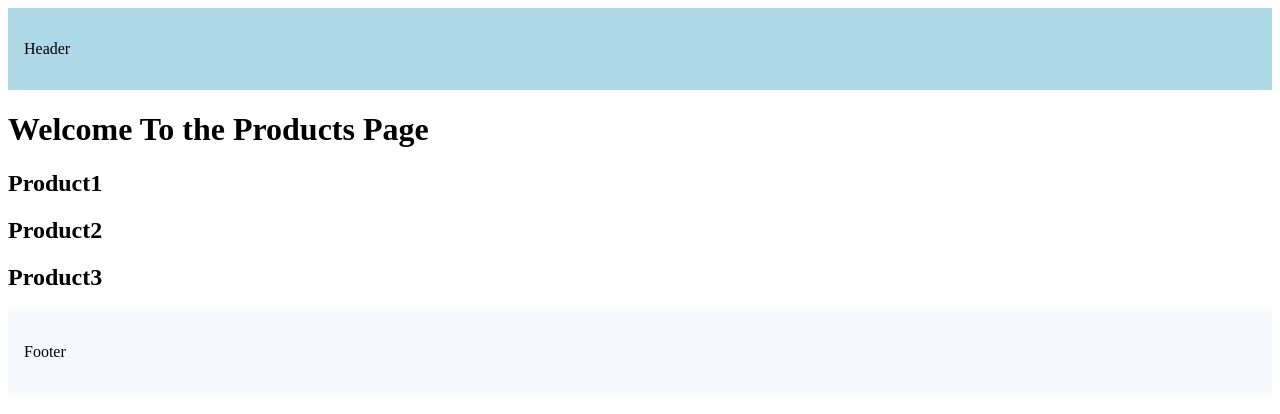
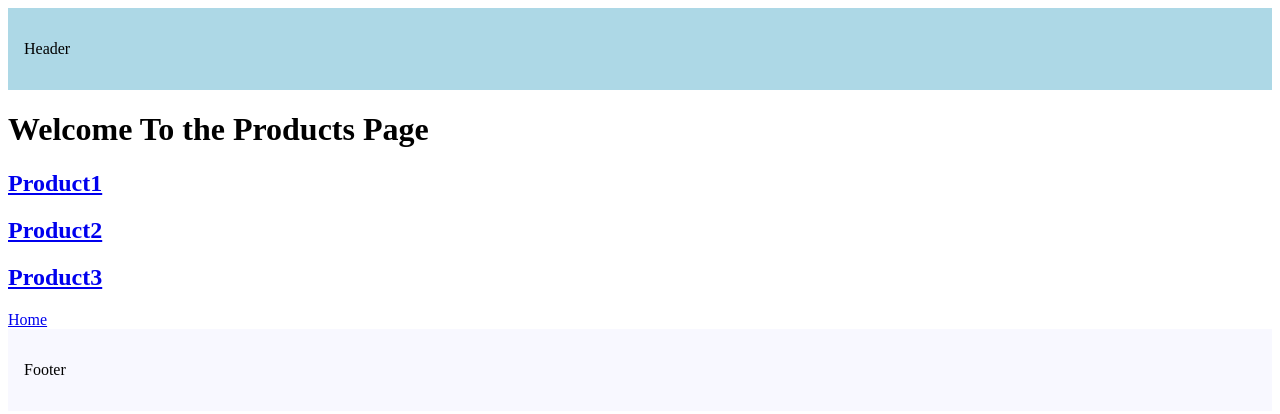
Before and after one commit to Anoopkr1906/Next_JS, a Next.js app in the folder routing_demo/: page /products in a window 1280 px wide. Shown: the top 414 px of the page. Built offline with nearby package versions, Linux system fonts and the light colour scheme.

Commit message:
Learnt link component Navogation

```diff
--- a/routing_demo/src/app/blog/page.tsx
+++ b/routing_demo/src/app/blog/page.tsx
@@ -1,4 +1,5 @@
 import { Metadata } from "next"
+import Link from "next/link"
 
 export const metadata : Metadata = {
     title: "Blog",
@@ -6,6 +7,9 @@
 
 export default function blog(){
     return (
-        <h1>Welcome To the Blog Page</h1>
+        <>
+            <h1>Welcome To the Blog Page</h1>
+            <Link href="/">Home</Link>
+        </>
     )
 }
--- a/routing_demo/src/app/products/page.tsx
+++ b/routing_demo/src/app/products/page.tsx
@@ -1,10 +1,13 @@
+import Link from "next/link"
+
 export default function Products(){
     return (
         <>
             <h1>Welcome To the Products Page</h1>
-            <h2>Product1</h2>
-            <h2>Product2</h2>
-            <h2>Product3</h2>
+            <h2><Link href="/products/1">Product1</Link></h2>
+            <h2><Link href="/products/2">Product2</Link></h2>
+            <h2><Link href="/products/3">Product3</Link></h2>
+            <Link href="/">Home</Link>
         </>
     )
 }
```
Also changed, not shown: routing_demo/src/app/page.tsx (+8 -0 lines).
